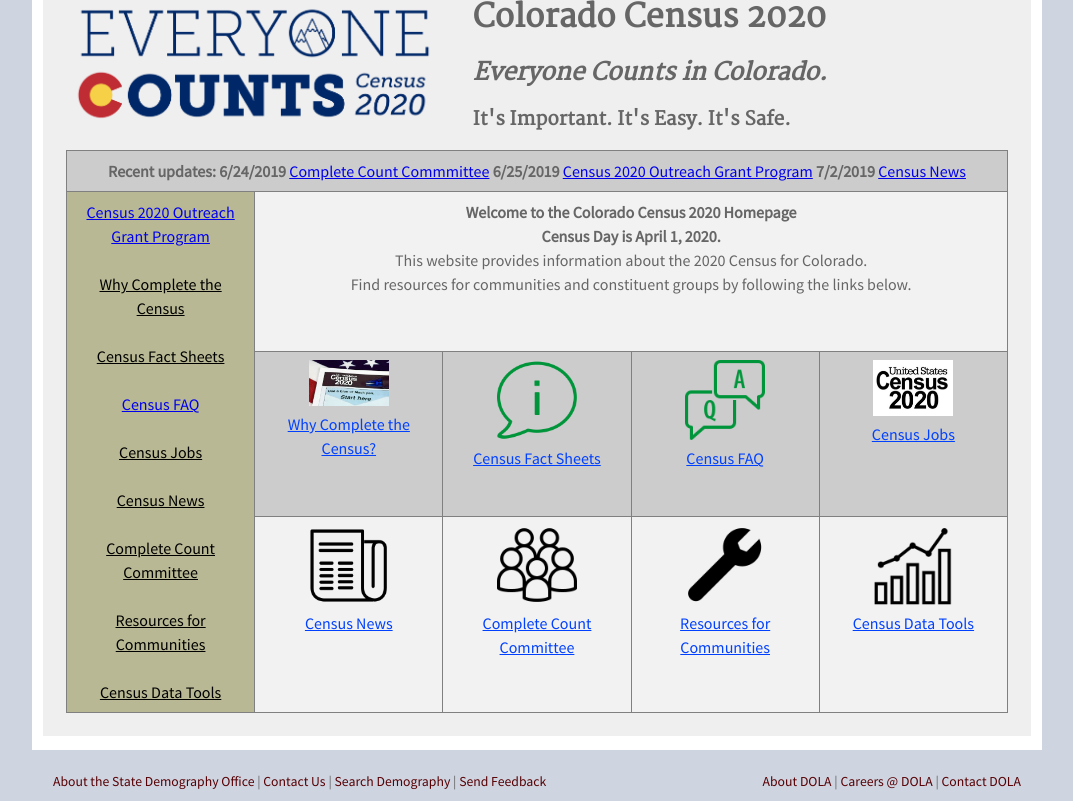
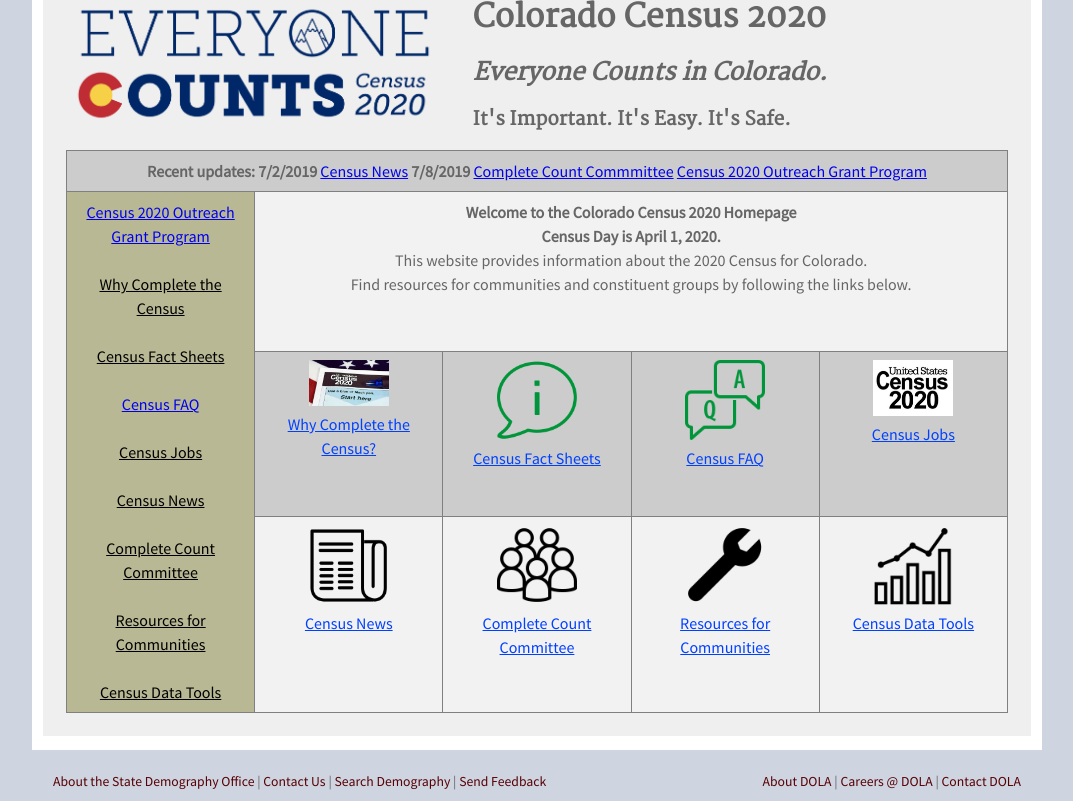
Before and after one commit to TBleess/Website_New, a Jekyll site: the page built from pages/5_CensusACS/census_2020_main.html, in a window 1280 px wide and 900 px high, scrolled down 866 px, cut to the strip 99-900 px from the top of the window. Shown: the whole strip, without its empty margins (103-1176 px from the left). Built offline with Jekyll 4.4.1, drawn with Linux system fonts in a browser that asks for light colours.

Commit message:
Update census_2020_main.html

```diff
--- a/pages/5_CensusACS/census_2020_main.html
+++ b/pages/5_CensusACS/census_2020_main.html
@@ -68,9 +68,9 @@
 		<col width="176px">
 		<td align="left" colspan="5" >
 			<b>Recent updates:</b>
-			<b>6/24/2019</b> <a href="https://demography.dola.colorado.gov/census-acs/2020-ccc/">Complete Count Commmittee</a>
-			<b>6/25/2019</b> <a href="https://demography.dola.colorado.gov/census-acs/2020-resources/">Census 2020 Outreach Grant Program</a>
 			<b>7/2/2019</b> <a href="https://demography.dola.colorado.gov/census-acs/2020-news/">Census News</a>
+			<b>7/8/2019</b> <a href="https://demography.dola.colorado.gov/census-acs/2020-ccc/">Complete Count Commmittee</a>
+			 <a href="https://demography.dola.colorado.gov/census-acs/2020-resources/">Census 2020 Outreach Grant Program</a>
 		</td>
                 </tr>
 		<tr>
```
